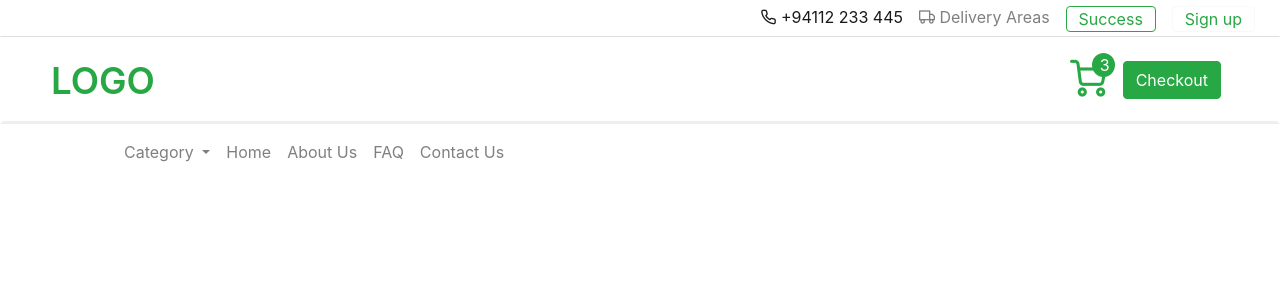
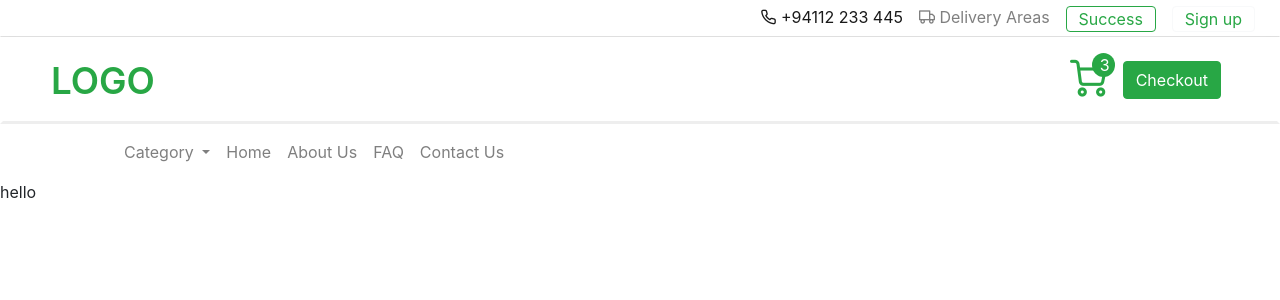
Before and after one commit to JeewanthaLahiru/Shopping-Cart-Project-with-Angular, an Angular app in the folder shopping-cart/: page / in a window 1280 px wide. Shown: the top 300 px of the page. Built offline with nearby package versions, Linux system fonts and the light colour scheme.

Commit message:
added banner image component to the view

```diff
--- a/shopping-cart/src/app/client-app/client-app.component.html
+++ b/shopping-cart/src/app/client-app/client-app.component.html
@@ -10,6 +10,7 @@
 
     <div class="container-fluid m-0 p-0 ">
         <app-header></app-header>
+        <app-banner-area></app-banner-area>
     </div>
 
 </body>
--- a/shopping-cart/src/app/components/bannerArea/banner-area/banner-area.component.html
+++ b/shopping-cart/src/app/components/bannerArea/banner-area/banner-area.component.html
@@ -1 +1,16 @@
-<p>banner-area works!</p>
+<!DOCTYPE html>
+<html lang="en">
+<head>
+    <meta charset="UTF-8">
+    <meta http-equiv="X-UA-Compatible" content="IE=edge">
+    <meta name="viewport" content="width=device-width, initial-scale=1.0">
+    <title>Document</title>
+</head>
+<body>
+
+    <div class="container-fluid m-0 p-0">
+        <app-banner-image></app-banner-image>
+    </div>
+
+</body>
+</html>
--- a/shopping-cart/src/app/components/bannerArea/banner-image/banner-image.component.html
+++ b/shopping-cart/src/app/components/bannerArea/banner-image/banner-image.component.html
@@ -1 +1,14 @@
-<p>banner-image works!</p>
+<!DOCTYPE html>
+<html lang="en">
+<head>
+    <meta charset="UTF-8">
+    <meta http-equiv="X-UA-Compatible" content="IE=edge">
+    <meta name="viewport" content="width=device-width, initial-scale=1.0">
+    <title>Document</title>
+</head>
+<body>
+
+    hello
+
+</body>
+</html>
```
